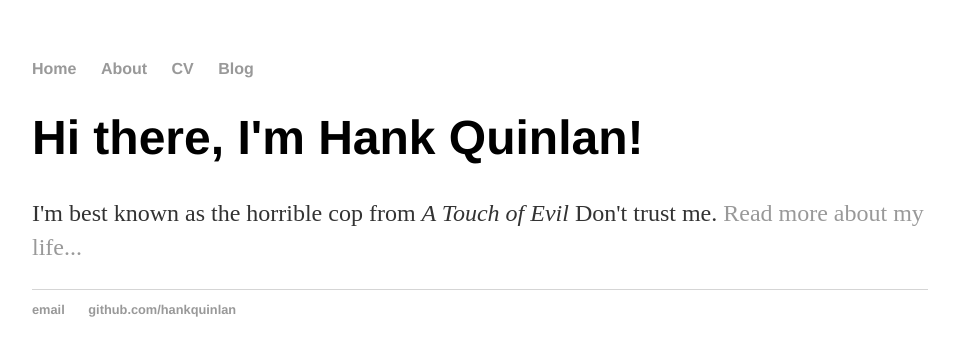
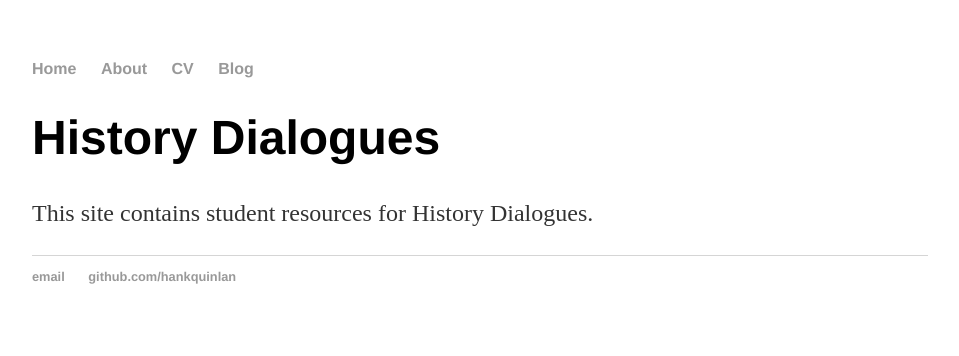
Before and after one commit to katehreed/katehreed.github.io, a Jekyll site: the page built from index.html, in a window 1280 px wide. Shown: the top 356 px of the page, without its empty margins (160-1119 px from the left). Built offline with Jekyll 4.4.1, drawn with Linux system fonts in a browser that asks for light colours.

Commit message:
Update index.html

```diff
--- a/index.html
+++ b/index.html
@@ -1,30 +1,8 @@
-<!DOCTYPE html>
-<html>
-	<head>
-		<title>Hank Quinlan, Horrible Cop</title>
-		<!-- link to main stylesheet -->
-		<link rel="stylesheet" type="text/css" href="/css/main.css">
-	</head>
-	<body>
-		<nav>
-    		<ul>
-        		<li><a href="/">Home</a></li>
-	        	<li><a href="/about">About</a></li>
-        		<li><a href="/cv">CV</a></li>
-        		<li><a href="/blog">Blog</a></li>
-    		</ul>
-		</nav>
-		<div class="container">
-    		<div class="blurb">
-        		<h1>Hi there, I'm Hank Quinlan!</h1>
-				<p>I'm best known as the horrible cop from <em>A Touch of Evil</em> Don't trust me. <a href="/about">Read more about my life...</a></p>
-    		</div><!-- /.blurb -->
-		</div><!-- /.container -->
-		<footer>
-    		<ul>
-        		<li><a href="mailto:hankquinlanhub@gmail.com">email</a></li>
-        		<li><a href="https://github.com/hankquinlan">github.com/hankquinlan</a></li>
-			</ul>
-		</footer>
-	</body>
-</html>
+---
+layout: default
+title: History Dialogues
+---
+<div class="blurb">
+	<h1>History Dialogues</h1>
+	<p>This site contains student resources for History Dialogues.</p>
+</div><!-- /.blurb -->
```
